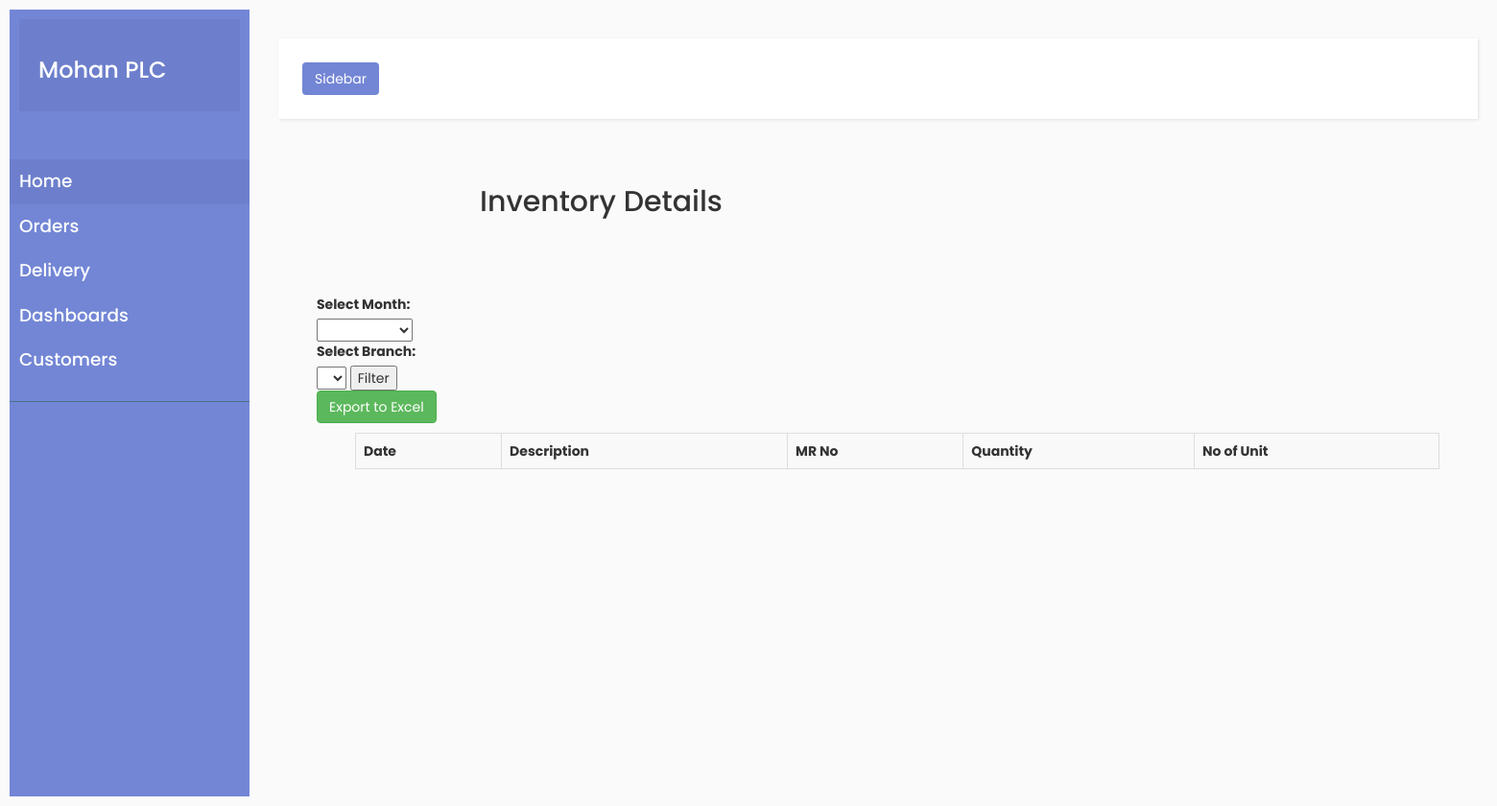
After one commit to mohantechlead/mohan_ERP, a Django app: template MR/templates/export_mr.html in a window 1560 px wide. The commit adds this page. Shown: the whole page at 96% size. Run offline with Django 3.2, Linux system fonts and the light colour scheme; the template is opened without the code that fills it, so the values that code supplies are empty; some libraries are stand-ins or nearby versions.

Commit message:
Generate Excel File

```diff
--- a/MR/models.py
+++ b/MR/models.py
@@ -7,6 +7,10 @@ class MR(models.Model):
     desc = models.TextField(blank=True)
     MR_store = models.TextField(blank=True)
     total_quantity = models.FloatField(blank=True, null=True)
+    branch = models.IntegerField(null=True, blank=True)
+
+    def __str__(self):
+        return str(self.MR_no)
 
 class MR_item(models.Model):
     MR_no = models.ForeignKey('MR',on_delete= models.CASCADE,db_column = 'MR_no')
--- a/MR/templates/base.html
+++ b/MR/templates/base.html
@@ -73,6 +73,9 @@
                         <li style="font-size: large;">
                             <a href="{% url 'opening_balances' %}">Opening Balance</a>
                         </li>
+                        <li style="font-size: large;">
+                            <a href="{% url 'export_mr' %}">Export Excel</a>
+                        </li>
 
                     </ul>
                 </li>
--- /dev/null
+++ b/MR/templates/export_mr.html
@@ -0,0 +1,109 @@
+{% extends 'base.html' %}
+{% load custom_filters %}
+{% block content %}
+<div class="form-group pull-left">
+  <div style="margin-left: 200px;">
+    <strong>
+        <h2>Inventory Details</h2>
+      </strong>
+  </div>
+
+  <br>
+  <br>
+
+
+  <section class="intro">
+    <div class="gradient-custom h-100">
+      <div class="mask d-flex align-items-center h-100">
+        <div class="container">
+          <div class="row justify-content-center">
+            <div class="col-12">
+
+                <form method="get" action="">
+                    <label for="month">Select Month:</label>
+                    <select id="month" name="month">
+                        <option value=""></option>
+                        <option value="1">January</option>
+                        <option value="2">February</option>
+                        <option value="3">March</option>
+                        <option value="4">April</option>
+                        <option value="5">May</option>
+                        <option value="6">June</option>
+                        <option value="7">July</option>
+                        <option value="8">August</option>
+                        <option value="9">September</option>
+                        <option value="10">October</option>
+                        <option value="11">November</option>
+                        <option value="12">December</option>
+                    </select>
+                    <label for="month">Select Branch:</label>
+                    <select id="branch" name="branch">
+                        <option value=""></option>
+                        <option value="1">1</option>
+                        <option value="2">2</option>
+                    </select>
+                    <button type="submit">Filter</button>
+                </form>
+
+                <a href="{% url 'export_mr_pdf' %}?month={{ request.GET.month }}&branch={{ request.GET.branch }}" class="btn btn-success">
+                  Export to Excel
+              </a>
+
+              <div id="datatable">
+                <table class="table table-striped table-bordered" style="margin-left: 30px;">
+                    <tr>
+                      <th>Date </th>
+                      <th>Description</th>
+                      <th>MR No</th>
+                      <th>Quantity</th>
+                      <th>No of Unit</th>
+                    </tr>
+
+                    {% with request.GET.month as selected_month %}
+                    {% with request.GET.branch as selected_branch %}
+                        {% if selected_month and selected_branch %}
+                            {% regroup items|filter_by_month:selected_month|filter_by_branch:selected_branch by item_name as grouped_items %}
+                            {% for group in grouped_items %}
+                                {% for item in group.list %}
+                                    <tr>
+                                        <td>{{ item.MR_no.MR_date|date:"d/m/Y" }}</td>
+                                        <td>{{ item.item_name }}</td>
+                                        <td>{{ item.MR_no }}</td>
+                                        <td>{{ item.quantity }}</td>
+                                        <td>{{ item.no_of_unit }}</td>
+                                    </tr>
+                                {% empty %}
+                                    <tr>
+                                        <td colspan="5">No items found for the selected month.</td>
+                                    </tr>
+                                {% endfor %}
+                                <tr>
+                                    <!-- <td><strong>Total for {{ group.grouper }}</strong></td> -->
+                                    <td colspan="3">
+                                        <strong>Total Quantity:</strong>
+                                    </td>
+                                    <td>{{ group.list|calculate_total_quantity }}</td>
+                                    <td>{{ group.list|calculate_total_no_of_unit }}</td>
+                                </tr>
+                            {% endfor %}
+                        {% endif %}
+                    {% endwith %}
+                {% endwith %}
+
+                  </table>
+              </div>
+            </div>
+          </div>
+        </div>
+      </div>
+    </div>
+  </section>
+
+</div>
+
+<script>
+  document.addEventListener('DOMContentLoaded', function () {
+
+  });
+</script>
+{% endblock %}
--- a/MR/urls.py
+++ b/MR/urls.py
@@ -9,5 +9,6 @@ urlpatterns = [
     path('opening_balances',views.opening_balances, name= 'opening_balances'),
     path('display_single_mr',views.display_single_mr, name= 'display_single_mr'),
     path('display_MR_items',views.display_MR_items, name= 'display_MR_items'),
-
+    path('export_mr',views.export_mr, name= 'export_mr'),
+    path('export_mr_pdf', views.export_mr_pdf, name='export_mr_pdf'),
 ]
```
Also changed, not shown: GRN/templates/display_grn_item.html (+1 -7 lines), MR/templates/mr_base.html (+0 -122 lines), MR/templatetags/custom_filters.py (added, +19 -0 lines), MR/views.py (+110 -0 lines), MR/migrations/0013_mr_branch.py (added).
